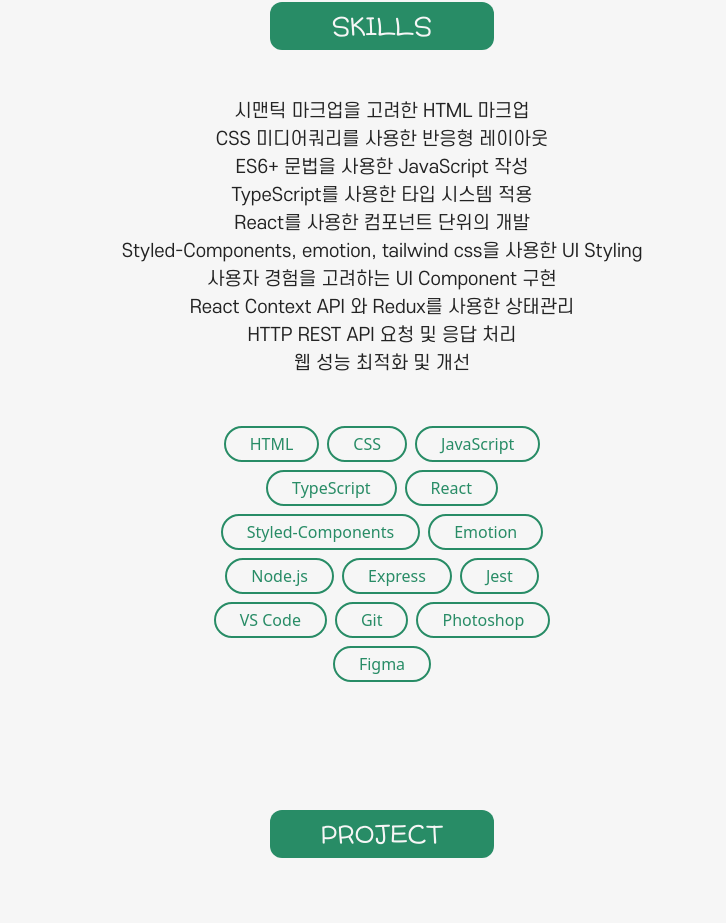
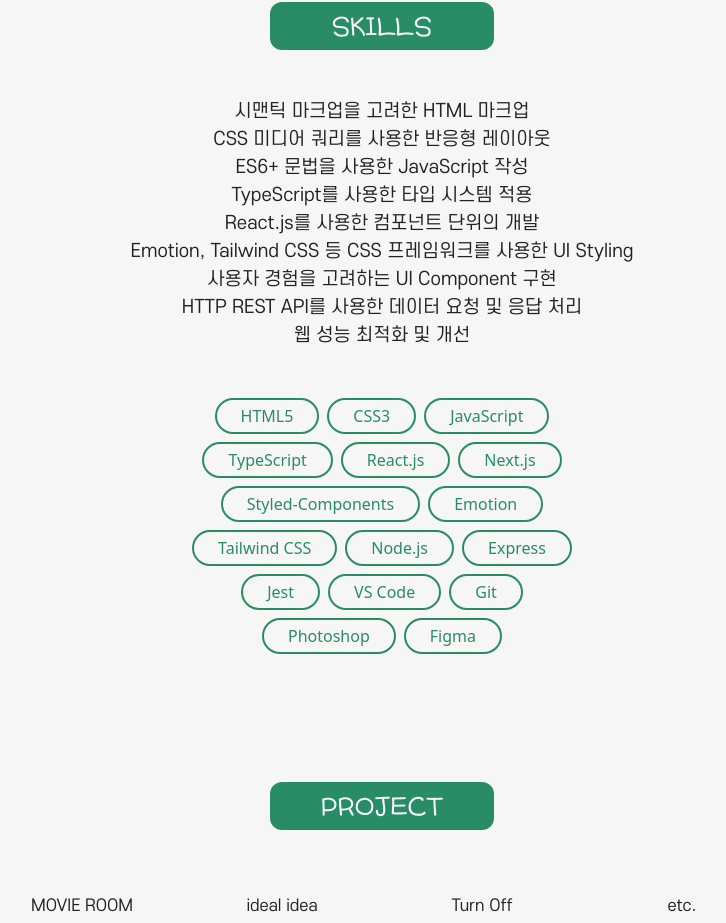
Before and after one commit to DDD120/portfolio, a React (Vite) app: page / in a window 1280 px wide. Shown: the part 874-1797 px from the top of the page, without its empty margins (258-984 px from the left). Built offline with nearby package versions, Linux system fonts and the light colour scheme.

Commit message:
feat Skills 업데이트

```diff
--- a/src/container/Skills.tsx
+++ b/src/container/Skills.tsx
@@ -1,14 +1,16 @@
-import Heading from "@components/Heading";
-import SkillItem from "@components/SkillItem";
+import Heading from "@components/Heading"
+import SkillItem from "@components/SkillItem"
 
 const skills = [
-  "HTML",
-  "CSS",
+  "HTML5",
+  "CSS3",
   "JavaScript",
   "TypeScript",
-  "React",
+  "React.js",
+  "Next.js",
   "Styled-Components",
   "Emotion",
+  "Tailwind CSS",
   "Node.js",
   "Express",
   "Jest",
@@ -16,7 +18,7 @@
   "Git",
   "Photoshop",
   "Figma",
-];
+]
 
 function Skills() {
   return (
@@ -24,14 +26,13 @@
       <Heading>SKILLS</Heading>
       <div className="w-full font-scd text-lg my-12 text-center break-keep max-sm:text-base">
         <p>시맨틱 마크업을 고려한 HTML 마크업</p>
-        <p>CSS 미디어쿼리를 사용한 반응형 레이아웃</p>
+        <p>CSS 미디어 쿼리를 사용한 반응형 레이아웃</p>
         <p>ES6+ 문법을 사용한 JavaScript 작성</p>
         <p>TypeScript를 사용한 타입 시스템 적용</p>
-        <p>React를 사용한 컴포넌트 단위의 개발</p>
-        <p>Styled-Components, emotion, tailwind css을 사용한 UI Styling</p>
+        <p>React.js를 사용한 컴포넌트 단위의 개발</p>
+        <p>Emotion, Tailwind CSS 등 CSS 프레임워크를 사용한 UI Styling</p>
         <p>사용자 경험을 고려하는 UI Component 구현</p>
-        <p>React Context API 와 Redux를 사용한 상태관리</p>
-        <p>HTTP REST API 요청 및 응답 처리</p>
+        <p>HTTP REST API를 사용한 데이터 요청 및 응답 처리</p>
         <p>웹 성능 최적화 및 개선</p>
       </div>
       <div className="flex justify-center gap-2 flex-wrap w-96 mb-8 max-sm:text-base">
@@ -40,7 +41,7 @@
         ))}
       </div>
     </section>
-  );
+  )
 }
 
-export default Skills;
+export default Skills
```
